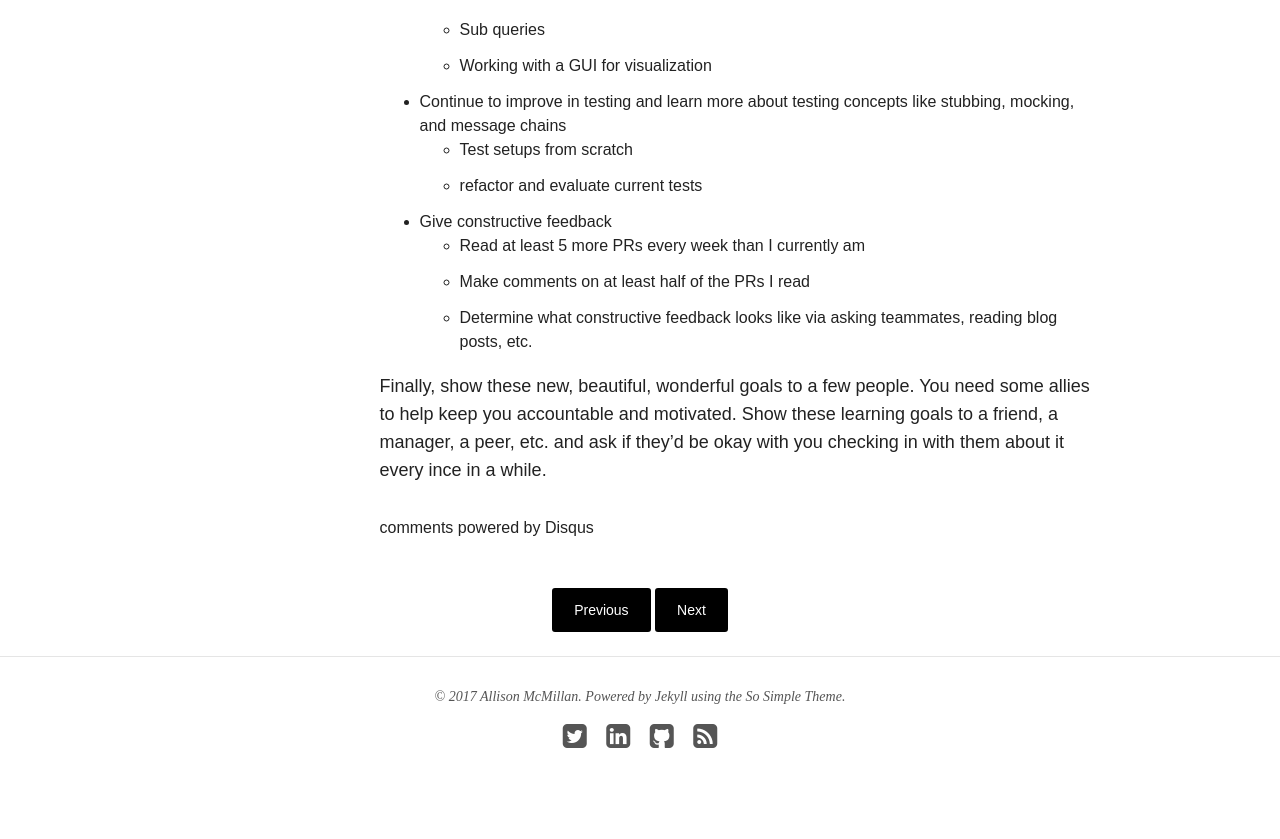
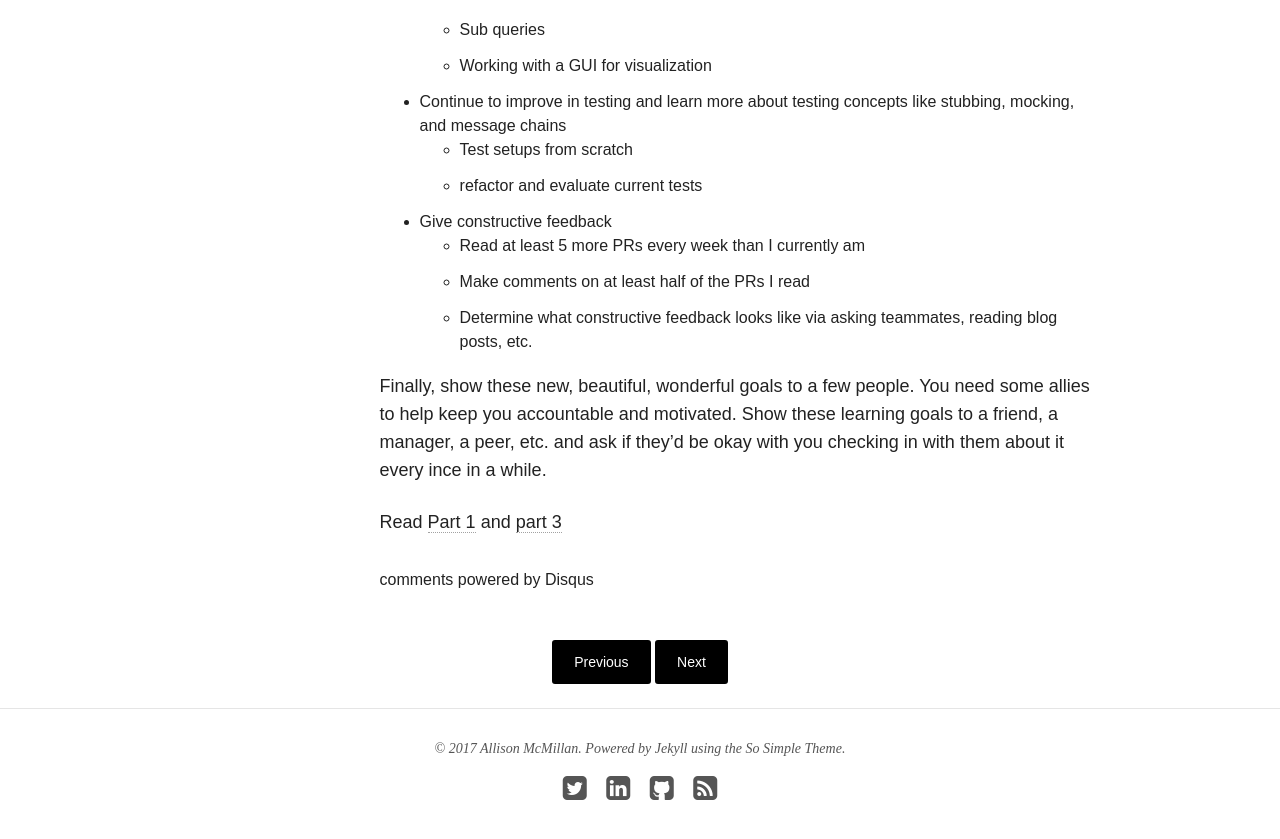
Before and after one commit to asheren/asheren.github.io, a Jekyll site: the page built from _posts/blog/2017-02-05-hack-your-workday-p2.md, in a window 1280 px wide and 900 px high, scrolled down 1590 px. Shown: the top 839 px of the window. Built offline with Jekyll 4.4.1, drawn with Linux system fonts in a browser that asks for light colours; nearby versions of some CDN libraries; comment, search, counter and statistics services are not loaded.

Commit message:
added links

```diff
--- a/_posts/blog/2017-02-05-hack-your-workday-p2.md
+++ b/_posts/blog/2017-02-05-hack-your-workday-p2.md
@@ -51,3 +51,5 @@
   - Determine what constructive feedback looks like via asking teammates, reading blog posts, etc.
 
 Finally, show these new, beautiful, wonderful goals to a few people. You need some allies to help keep you accountable and motivated. Show these learning goals to a friend, a manager, a peer, etc. and ask if they'd be okay with you checking in with them about it every ince in a while.
+
+Read [Part 1](http://daydreamsinruby.com/hack-your-workday-p1/) and [part 3](http://daydreamsinruby.com/hack-your-workday-p3/)
```
Also changed, not shown: _posts/blog/2017-02-01-hack-your-workday-p1.md (+2 -0 lines).
